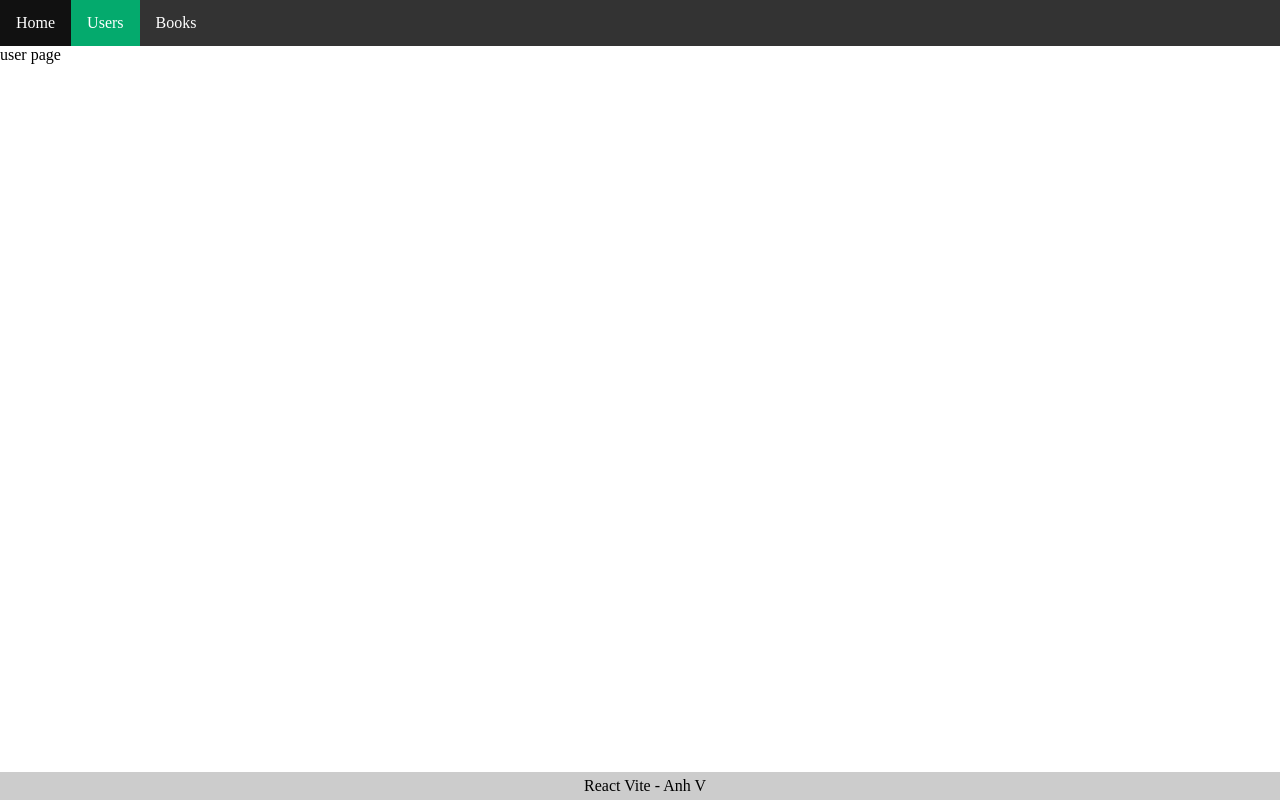
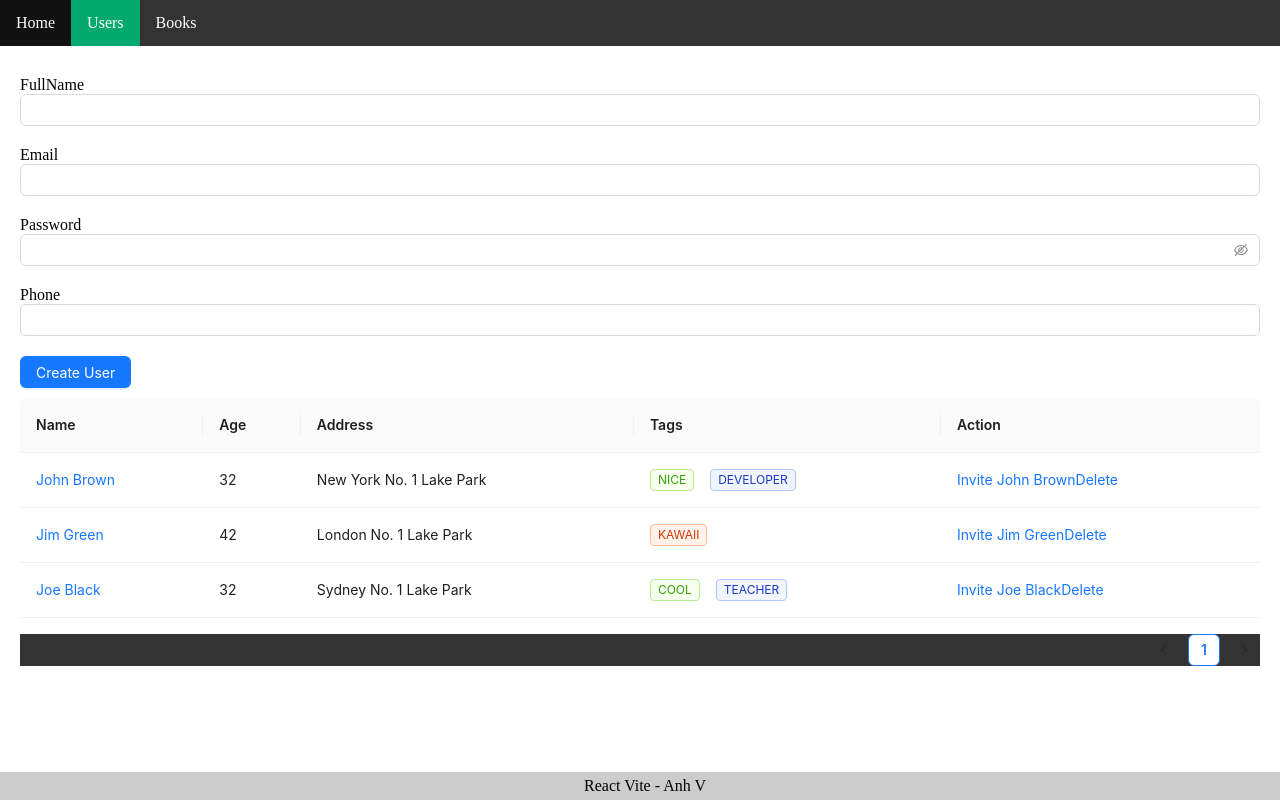
Before and after one commit to anh20923/react-vite-project, a React (Vite) app: page /users in a window 1280 px wide. Built offline with nearby package versions, Linux system fonts and the light colour scheme.

Commit message:
create base userpage interface - video 66

```diff
--- /dev/null
+++ b/src/components/user/user.form.jsx
@@ -0,0 +1,33 @@
+import { Input } from 'antd';
+import { Button } from 'antd';
+
+const UserForm = () => {
+    return (
+        <div className="user-form" style={{ margin: "10px 0" }}>
+            <div style={{ display: "flex", gap: "20px", flexDirection: "column" }}>
+                <div>
+                    <span>FullName</span>
+                    <Input />
+                </div>
+                <div>
+                    <span>Email</span>
+                    <Input />
+                </div>
+                <div>
+                    <span>Password</span>
+                    <Input.Password />
+                </div>
+                <div>
+                    <span>Phone</span>
+                    <Input />
+                </div>
+                <div>
+                    <Button type="primary"> Create User </Button>
+                </div>
+            </div>
+
+        </div>
+    )
+}
+
+export default UserForm;
--- a/src/components/user/user.table.jsx
+++ b/src/components/user/user.table.jsx
@@ -0,0 +1,82 @@
+import { Flex, Space, Table, Tag } from 'antd';
+
+const UserTable = () => {
+    const columns = [
+        {
+            title: 'Name',
+            dataIndex: 'name',
+            key: 'name',
+            render: text => <a>{text}</a>,
+        },
+        {
+            title: 'Age',
+            dataIndex: 'age',
+            key: 'age',
+        },
+        {
+            title: 'Address',
+            dataIndex: 'address',
+            key: 'address',
+        },
+        {
+            title: 'Tags',
+            key: 'tags',
+            dataIndex: 'tags',
+            render: (_, { tags }) => (
+                <Flex gap="small" align="center" wrap>
+                    {tags.map(tag => {
+                        let color = tag.length > 5 ? 'geekblue' : 'green';
+                        if (tag === 'kawaii') {
+                            color = 'volcano';
+                        }
+                        return (
+                            <Tag color={color} key={tag}>
+                                {tag.toUpperCase()}
+                            </Tag>
+                        );
+                    })}
+                </Flex>
+            ),
+        },
+        {
+            title: 'Action',
+            key: 'action',
+            render: (_, record) => (
+                <Space size="medium">
+                    <a>Invite {record.name}</a>
+                    <a>Delete</a>
+                </Space>
+            ),
+        },
+    ];
+    const data = [
+        {
+            key: '1',
+            name: 'John Brown',
+            age: 32,
+            address: 'New York No. 1 Lake Park',
+            tags: ['nice', 'developer'],
+        },
+        {
+            key: '2',
+            name: 'Jim Green',
+            age: 42,
+            address: 'London No. 1 Lake Park',
+            tags: ['kawaii'],
+        },
+        {
+            key: '3',
+            name: 'Joe Black',
+            age: 32,
+            address: 'Sydney No. 1 Lake Park',
+            tags: ['cool', 'teacher'],
+        },
+    ];
+
+    return (
+        <Table columns={columns} dataSource={data} />
+    )
+
+}
+
+export default UserTable;
--- a/src/pages/user.jsx
+++ b/src/pages/user.jsx
@@ -1,6 +1,14 @@
+import UserForm from "../components/user/user.form";
+import UserTable from "../components/user/user.table";
+
 const UserPage = () => {
     return (
-        <div> user page </div>
+        <div style={{ padding: "20px" }}>
+
+            <UserForm />
+            <UserTable />
+
+        </div>
     )
 }
 
```
